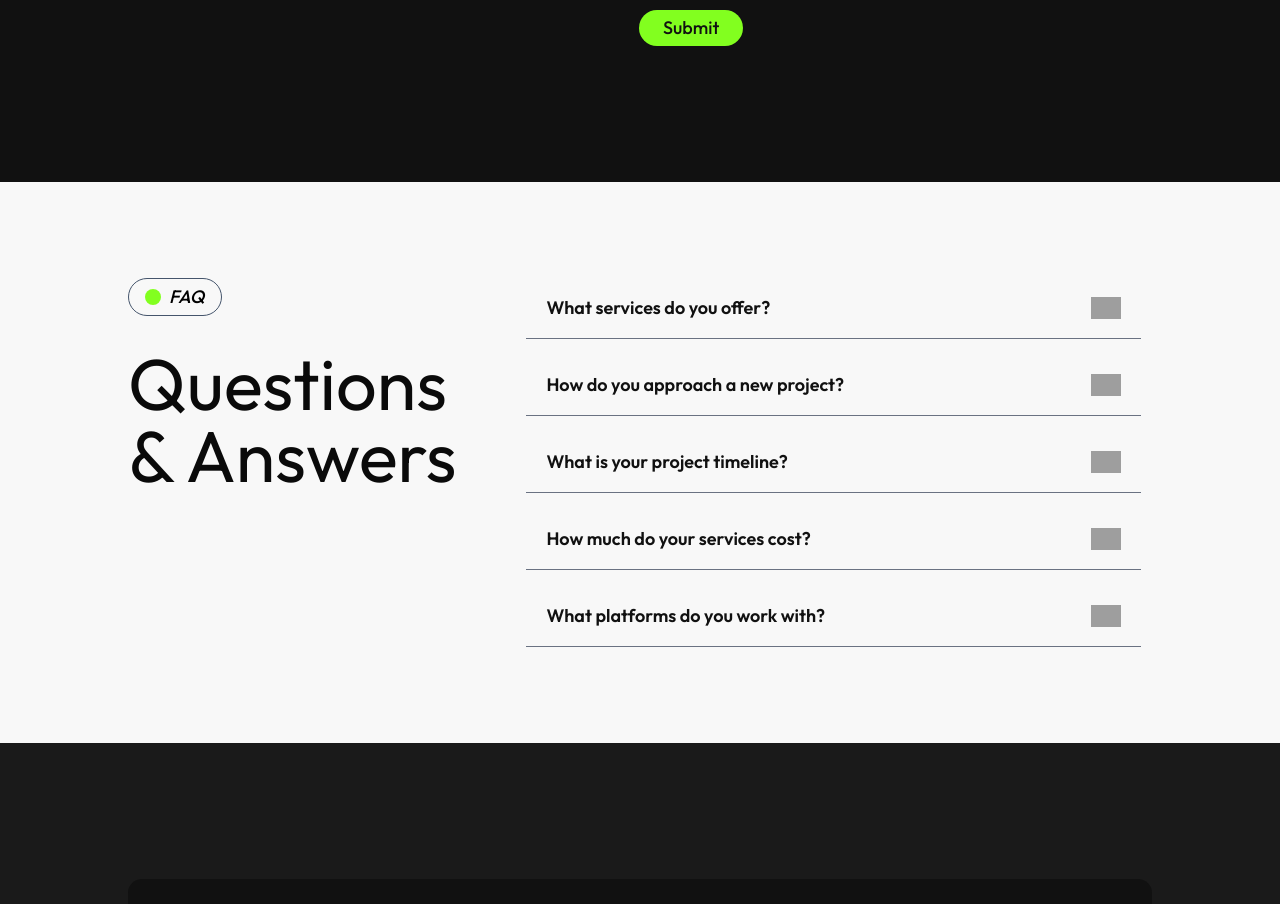
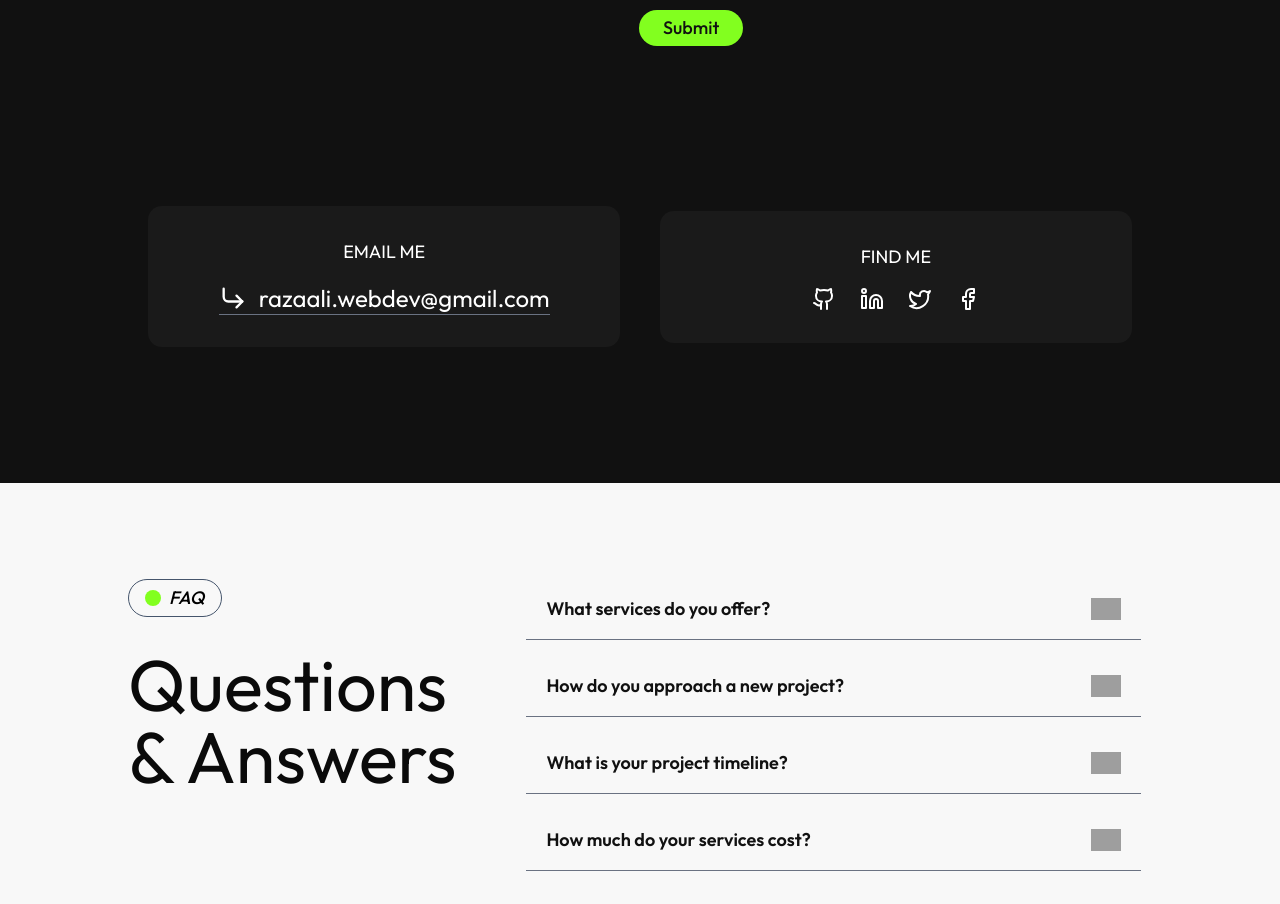
Before and after one commit to razaaliwebdev/razaali-portfolio, a Next.js app: page /contact in a window 1280 px wide. Shown: the part 980-1884 px from the top of the page. Built offline with nearby package versions, Linux system fonts and the light colour scheme; grey boxes are pictures that could not be loaded.

Commit message:
create find me component

```diff
--- a/src/app/contact/page.tsx
+++ b/src/app/contact/page.tsx
@@ -1,4 +1,5 @@
 import ContactForm from "@/components/contact/ContactForm";
+import FindMe from "@/components/contact/FindMe";
 import FaqSection from "@/components/projects/FaqSection";
 import React from "react";
 
@@ -10,6 +11,7 @@ const page = () => {
           Contact
         </h1>
         <ContactForm />
+        <FindMe />
       </div>
       <div className="">
         <FaqSection />
--- /dev/null
+++ b/src/components/contact/FindMe.tsx
@@ -0,0 +1,57 @@
+import { socialLinks } from "@/Assets/assets";
+import {
+  CornerDownRight,
+  Facebook,
+  Github,
+  Linkedin,
+  Twitter,
+} from "lucide-react";
+import Link from "next/link";
+import React from "react";
+
+const FindMe = () => {
+  const iconMap = {
+    github: <Github size={24} />,
+    linkedin: <Linkedin size={24} />,
+    twitter: <Twitter size={24} />,
+    facebook: <Facebook size={24} />,
+  };
+
+  return (
+    <div className="w-full bg-brand-bg px-5 py-12 md:py-20">
+      <div className="w-full max-w-6xl mx-auto flex flex-col md:flex-row gap-8 items-center justify-between">
+        {/* Email Section */}
+        <div className="bg-[#1A1A1A] px-8 md:px-14 py-8 rounded-xl w-full md:w-[48%] text-center md:text-left flex items-center justify-center flex-col">
+          <h5 className="uppercase text-lg text-white mb-4">Email Me</h5>
+          <a
+            href="mailto:razaali.webdev@gmail.com"
+            className="inline-flex items-center gap-3 text-xl md:text-2xl text-white border-b border-gray-500 hover:underline transition-all"
+          >
+            <CornerDownRight size={28} />
+            razaali.webdev@gmail.com
+          </a>
+        </div>
+
+        {/* Social Media Section */}
+        <div className="bg-[#1A1A1A] px-8 md:px-14 py-8 rounded-xl w-full md:w-[48%] text-center md:text-left flex items-center justify-center flex-col">
+          <h5 className="uppercase text-lg text-white mb-4">Find Me</h5>
+          <div className="flex justify-center md:justify-start items-center gap-6">
+            {socialLinks.map((social, index) => (
+              <Link
+                href={social.link}
+                key={index}
+                target="_blank"
+                rel="noopener noreferrer"
+                className="text-white hover:text-brand-primary transition-all"
+              >
+                {iconMap[social.icon]}
+              </Link>
+            ))}
+          </div>
+        </div>
+      </div>
+    </div>
+  );
+};
+
+export default FindMe;
```
